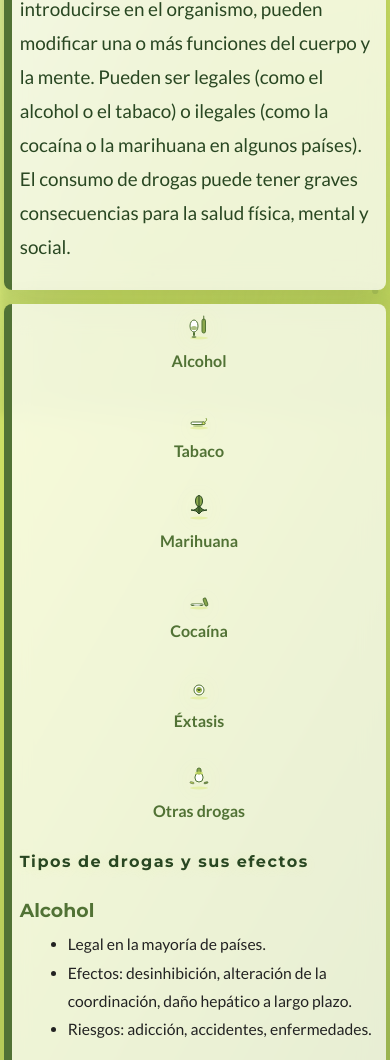
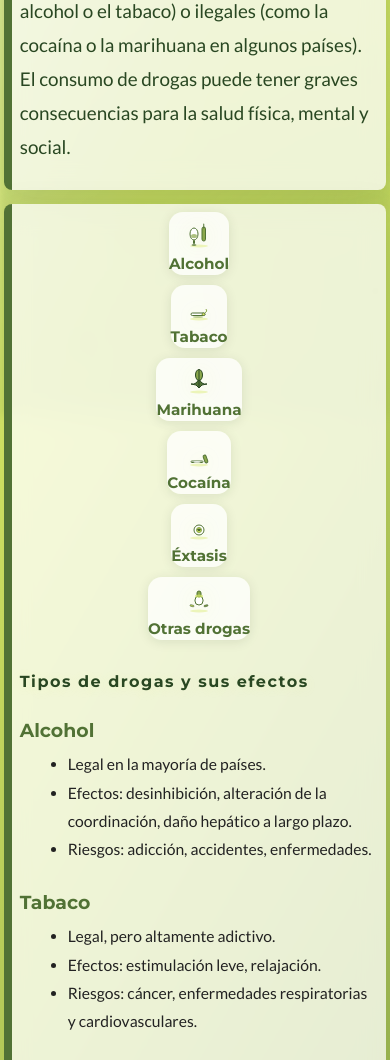
Before and after one commit to lllll-11/drogas, a plain HTML site: page index.html in a window 390 px wide. Shown: the part 429-1489 px from the top of the page. Drawn offline with Linux system fonts and the light colour scheme.

Commit message:
movil
movil

```diff
--- a/index.html
+++ b/index.html
@@ -631,6 +631,98 @@
             .footer-links { gap: 8px; }
             .footer-social a { width: 28px; height: 28px; }
         }
+        /* Menú hamburguesa */
+        .menu-toggle {
+            display: none;
+            background: none;
+            border: none;
+            font-size: 2em;
+            color: var(--color3);
+            margin-left: auto;
+            cursor: pointer;
+        }
+        @media (max-width: 700px) {
+            .menu-toggle {
+                display: block;
+            }
+            #main-nav {
+                display: none;
+                flex-direction: column;
+                width: 100vw;
+                background: var(--glass-bg);
+                position: absolute;
+                left: 0;
+                top: 100%;
+                box-shadow: 0 8px 24px var(--color-sombra);
+                z-index: 100;
+                padding: 12px 0;
+            }
+            #main-nav.open {
+                display: flex;
+            }
+            .header-content {
+                position: relative;
+            }
+            nav a {
+                width: 100vw;
+                text-align: left;
+                padding: 14px 24px;
+                font-size: 1.1em;
+                border-radius: 0;
+                margin: 0;
+            }
+        }
+        /* Grid para logos de tipos */
+        .tipos-grid {
+            display: grid;
+            grid-template-columns: repeat(3, 1fr);
+            gap: 18px;
+            justify-items: center;
+            margin-bottom: 32px;
+        }
+        .tipo-card {
+            background: var(--glass-bg);
+            border-radius: 14px;
+            box-shadow: 0 2px 12px var(--color-sombra);
+            padding: 12px 6px 6px 6px;
+            display: flex;
+            flex-direction: column;
+            align-items: center;
+            font-family: 'Montserrat', sans-serif;
+            font-weight: 700;
+            color: var(--color3);
+            font-size: 1em;
+            min-width: 90px;
+            transition: transform 0.18s, box-shadow 0.18s;
+        }
+        .tipo-card:hover {
+            transform: translateY(-4px) scale(1.04);
+            box-shadow: 0 6px 24px var(--color-sombra);
+        }
+        .tipo-card svg {
+            margin-bottom: 6px;
+        }
+        @media (max-width: 700px) {
+            .tipos-grid {
+                grid-template-columns: repeat(2, 1fr);
+                gap: 12px;
+            }
+            .tipo-card {
+                min-width: 0;
+                font-size: 0.98em;
+                padding: 10px 2px 4px 2px;
+            }
+        }
+        @media (max-width: 480px) {
+            .tipos-grid {
+                grid-template-columns: 1fr;
+                gap: 8px;
+            }
+            .tipo-card {
+                font-size: 0.95em;
+                padding: 8px 0 2px 0;
+            }
+        }
     </style>
 </head>
 <body>
@@ -645,7 +737,9 @@
                 </g>
             </svg>
             <span class="titulo">Información sobre las Drogas</span>
-            <nav>
+            <!-- Menú hamburguesa para móvil -->
+            <button id="menu-toggle" aria-label="Abrir menú" class="menu-toggle">&#9776;</button>
+            <nav id="main-nav">
                 <a href="#que-son">¿Qué son?</a>
                 <a href="#tipos">Tipos</a>
                 <a href="#prevencion">Prevención</a>
@@ -681,85 +775,73 @@
             </p>
         </section>
         <section id="tipos">
-            <div style="display: flex; flex-wrap: wrap; justify-content: space-around; gap: 32px; margin-bottom: 32px;">
-                <!-- Alcohol: Copa y botella -->
-                <div style="text-align:center;">
+            <!-- Logos en grid responsivo -->
+            <div class="tipos-grid">
+                <!-- Alcohol -->
+                <div class="tipo-card">
                     <svg width="56" height="56" viewBox="0 0 56 56">
                         <ellipse cx="28" cy="52" rx="18" ry="3" fill="#d6e866" opacity="0.4"/>
-                        <!-- Copa -->
                         <ellipse cx="18" cy="28" rx="8" ry="12" fill="#fff" stroke="#517235" stroke-width="2"/>
                         <ellipse cx="18" cy="32" rx="6" ry="4" fill="#8aa74b" opacity="0.7"/>
                         <rect x="16" y="40" width="4" height="8" rx="2" fill="#517235"/>
                         <ellipse cx="18" cy="50" rx="5" ry="1.5" fill="#517235"/>
-                        <!-- Botella -->
                         <rect x="34" y="14" width="7" height="28" rx="3.5" fill="#8aa74b" stroke="#517235" stroke-width="2"/>
                         <rect x="36.5" y="7" width="2" height="10" rx="1" fill="#517235"/>
                     </svg>
-                    <div style="font-weight:bold; color:#517235; margin-top:8px;">Alcohol</div>
+                    <div>Alcohol</div>
                 </div>
-                <!-- Tabaco: Cigarro y cenicero -->
-                <div style="text-align:center;">
+                <!-- Tabaco -->
+                <div class="tipo-card">
                     <svg width="56" height="56" viewBox="0 0 56 56">
                         <ellipse cx="28" cy="52" rx="18" ry="3" fill="#d6e866" opacity="0.4"/>
-                        <!-- Cigarro -->
                         <rect x="12" y="40" width="28" height="5" rx="2.5" fill="#fff" stroke="#517235" stroke-width="2"/>
                         <rect x="34" y="40" width="6" height="5" rx="2.5" fill="#d6e866" stroke="#294722" stroke-width="1"/>
-                        <!-- Humo -->
                         <path d="M40 40 Q46 36 42 32" stroke="#8aa74b" stroke-width="2" fill="none"/>
-                        <!-- Cenicero -->
                         <ellipse cx="26" cy="48" rx="10" ry="2" fill="#8aa74b" opacity="0.5"/>
                     </svg>
-                    <div style="font-weight:bold; color:#517235; margin-top:8px;">Tabaco</div>
+                    <div>Tabaco</div>
                 </div>
-                <!-- Marihuana: Hoja y gota -->
-                <div style="text-align:center;">
+                <!-- Marihuana -->
+                <div class="tipo-card">
                     <svg width="56" height="56" viewBox="0 0 56 56">
                         <ellipse cx="28" cy="52" rx="18" ry="3" fill="#d6e866" opacity="0.4"/>
-                        <!-- Hoja central -->
                         <path d="M28 44 Q32 36 44 36 Q32 38 28 24 Q24 38 12 36 Q24 36 28 44" fill="#517235" stroke="#294722" stroke-width="2"/>
-                        <!-- Gota -->
                         <ellipse cx="28" cy="18" rx="7" ry="11" fill="#8aa74b" stroke="#294722" stroke-width="2"/>
                         <line x1="28" y1="44" x2="28" y2="8" stroke="#294722" stroke-width="2"/>
                     </svg>
-                    <div style="font-weight:bold; color:#517235; margin-top:8px;">Marihuana</div>
+                    <div>Marihuana</div>
                 </div>
-                <!-- Cocaína: Billete enrollado y polvo -->
-                <div style="text-align:center;">
+                <!-- Cocaína -->
+                <div class="tipo-card">
                     <svg width="56" height="56" viewBox="0 0 56 56">
                         <ellipse cx="28" cy="52" rx="18" ry="3" fill="#d6e866" opacity="0.4"/>
-                        <!-- Billete enrollado -->
                         <rect x="38" y="32" width="6" height="16" rx="3" fill="#8aa74b" stroke="#517235" stroke-width="2" transform="rotate(-20 41 40)"/>
-                        <!-- Línea de polvo -->
                         <rect x="12" y="44" width="24" height="3" rx="1.5" fill="#fff" stroke="#517235" stroke-width="2"/>
                         <ellipse cx="24" cy="46" rx="7" ry="2" fill="#fff" opacity="0.7"/>
                     </svg>
-                    <div style="font-weight:bold; color:#517235; margin-top:8px;">Cocaína</div>
+                    <div>Cocaína</div>
                 </div>
-                <!-- Éxtasis: Pastilla y corazón -->
-                <div style="text-align:center;">
+                <!-- Éxtasis -->
+                <div class="tipo-card">
                     <svg width="56" height="56" viewBox="0 0 56 56">
                         <ellipse cx="28" cy="52" rx="18" ry="3" fill="#d6e866" opacity="0.4"/>
-                        <!-- Pastilla -->
                         <circle cx="28" cy="36" r="10" fill="#fff" stroke="#517235" stroke-width="2"/>
                         <circle cx="28" cy="36" r="5" fill="#d6e866" stroke="#8aa74b" stroke-width="2"/>
-                        <!-- Corazón -->
                         <path d="M25 36 Q28 40 31 36 Q31 33 28 34 Q25 33 25 36Z" fill="#517235" stroke="#294722" stroke-width="1"/>
                     </svg>
-                    <div style="font-weight:bold; color:#517235; margin-top:8px;">Éxtasis</div>
+                    <div>Éxtasis</div>
                 </div>
-                <!-- Otras drogas: Frasco y dos cápsulas -->
-                <div style="text-align:center;">
+                <!-- Otras drogas -->
+                <div class="tipo-card">
                     <svg width="56" height="56" viewBox="0 0 56 56">
                         <ellipse cx="28" cy="52" rx="18" ry="3" fill="#d6e866" opacity="0.4"/>
-                        <!-- Frasco -->
                         <rect x="20" y="22" width="16" height="18" rx="8" fill="#fff" stroke="#517235" stroke-width="2"/>
                         <rect x="24" y="12" width="8" height="12" rx="4" fill="#8aa74b" stroke="#517235" stroke-width="2"/>
                         <ellipse cx="28" cy="22" rx="8" ry="3" fill="#d6e866" opacity="0.7"/>
-                        <!-- Cápsulas -->
                         <rect x="38" y="40" width="8" height="3" rx="1.5" fill="#8aa74b" stroke="#294722" stroke-width="1" transform="rotate(-15 42 41.5)"/>
                         <rect x="10" y="40" width="8" height="3" rx="1.5" fill="#d6e866" stroke="#294722" stroke-width="1" transform="rotate(15 14 41.5)"/>
                     </svg>
-                    <div style="font-weight:bold; color:#517235; margin-top:8px;">Otras drogas</div>
+                    <div>Otras drogas</div>
                 </div>
             </div>
             <h2>Tipos de drogas y sus efectos</h2>
@@ -1006,6 +1088,19 @@
         document.querySelectorAll('section, .droga').forEach(el => {
             observer.observe(el);
         });
+
+        // Menú hamburguesa
+        const menuToggle = document.getElementById('menu-toggle');
+        const mainNav = document.getElementById('main-nav');
+        menuToggle.addEventListener('click', () => {
+            mainNav.classList.toggle('open');
+        });
+        // Cierra el menú al hacer click fuera
+        document.addEventListener('click', (e) => {
+            if (!mainNav.contains(e.target) && e.target !== menuToggle) {
+                mainNav.classList.remove('open');
+            }
+        });
     </script>
 </body>
 </html>
```
